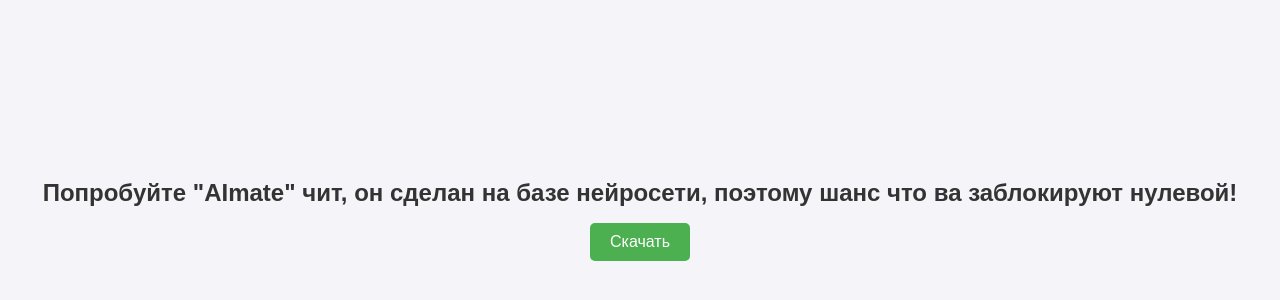
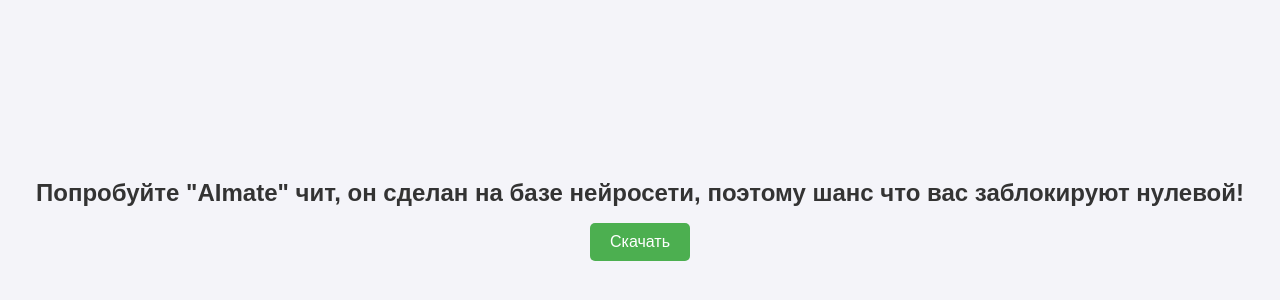
Before and after one commit to kubok758/AImate, a plain HTML site: page index.html in a window 1280 px wide. Shown: the part 188-488 px from the top of the page. Drawn offline with Linux system fonts and the light colour scheme.

Commit message:
Update index.html

```diff
--- a/index.html
+++ b/index.html
@@ -8,7 +8,7 @@
 </head>
 <body>
     <div class="container">
-        <h1>Попробуйте "AImate" чит, он сделан на базе нейросети, поэтому шанс что ва заблокируют нулевой!</h1>
+        <h1>Попробуйте "AImate" чит, он сделан на базе нейросети, поэтому шанс что вас заблокируют нулевой!</h1>
         <button id="downloadButton" class="download-btn">Скачать</button>
     </div>
     <script src="script.js"></script>
```
